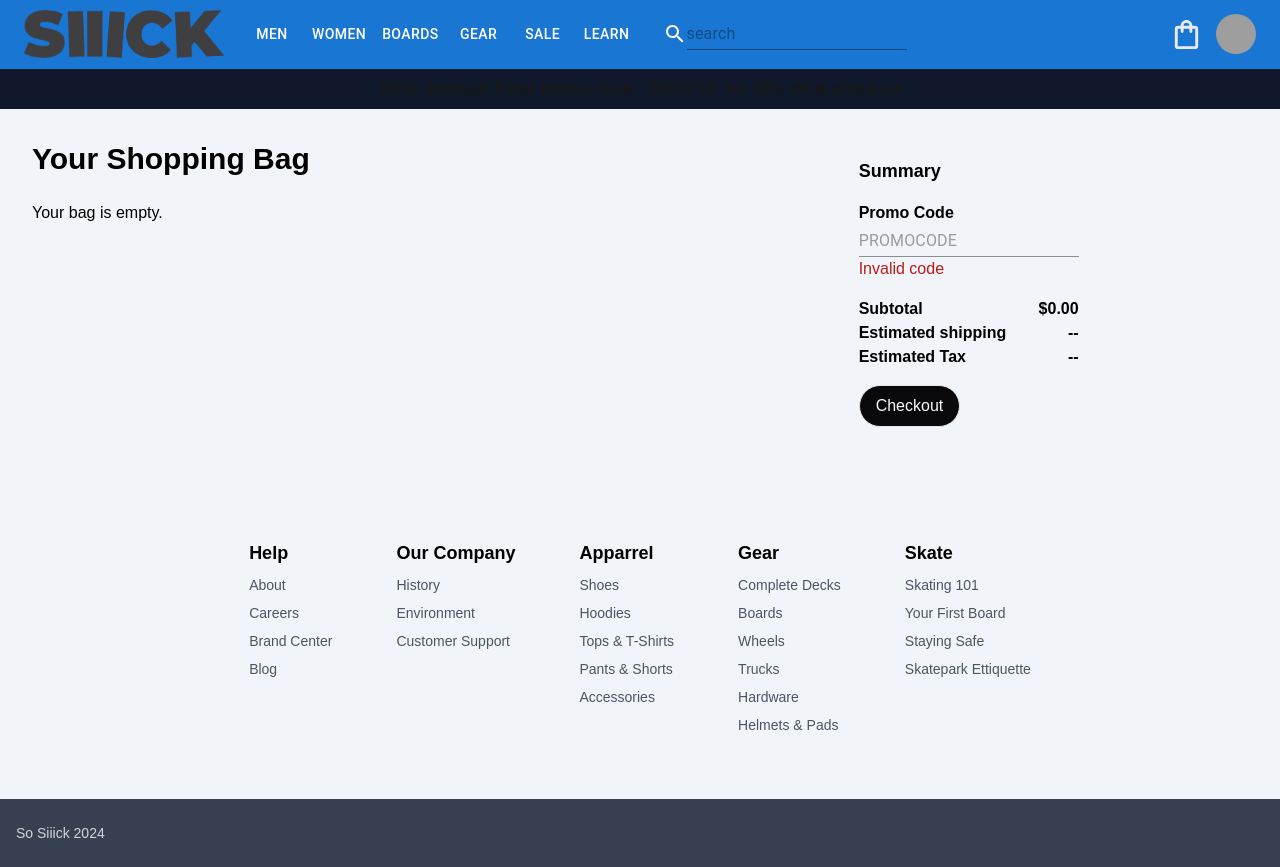
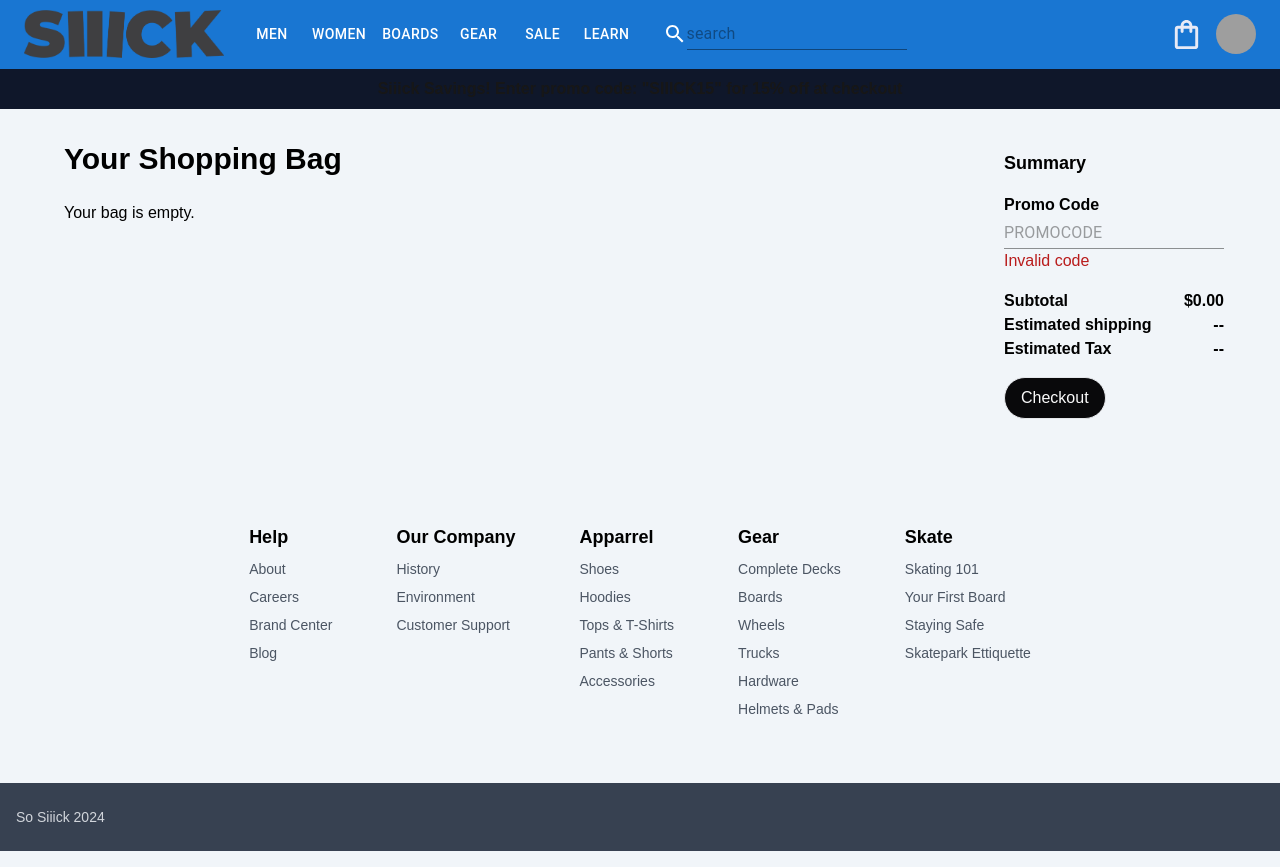
Before and after one commit to matter452/projectSiiick, a Next.js app in the folder siiick-app/: page /bag in a window 1280 px wide. Built offline with nearby package versions, Linux system fonts and the light colour scheme; grey boxes are pictures that could not be loaded.

Commit message:
shopping bag page styling changes

```diff
--- a/siiick-app/src/app/bag/page.js
+++ b/siiick-app/src/app/bag/page.js
@@ -42,8 +42,8 @@ export default function Page(){
     const subTotal = bagItems.reduce((total, item) => total + item.price * item.quantity, 0);
 
     return(
-        <section className="flex p-8">
-        <div className="flex flex-col w-2/3">
+    <section className="flex p-8 justify-between">
+        <div className="flex flex-col w-2/3 px-8">
         <h1 className="text-3xl mb-6 text-black font-black">Your Shopping Bag</h1>
             {bagItems.length === 0 ? (<p className="text-black">Your bag is empty.</p>) : (
                 bagItems.map((item) => (
@@ -53,7 +53,7 @@ export default function Page(){
                 )
             )}
         </div>
-        <div className="flex flex-col m-2 p-2">
+        <div className="flex flex-col mx-4 p-2">
             <h2 className="pb-4 text-lg">Summary</h2>
             <label className="text-medium font-semibold text-black">Promo Code</label>
             <Input type="text" placeholder="PROMOCODE" onChange={isValidCode}></Input>
```
